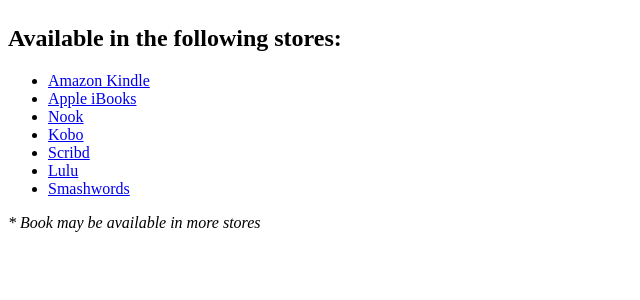
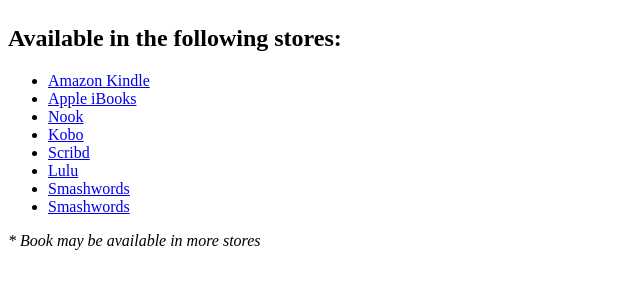
Before and after one commit to milos85vasic/Fundamental-Kotlin-Website, a Python web app: template FundamentalKotlin/website/templates/html/buy/buy.jinja2 in a window 1280 px wide. Shown: the part 222-522 px from the top of the page, without its empty margins (0-640 px from the left). Run offline with Jinja, Linux system fonts and the light colour scheme; the template is opened without the code that fills it, so the values that code supplies are empty.

Commit message:
Fundamental Kotlin Website - New store links.

```diff
--- a/FundamentalKotlin/website/templates/html/buy/buy.jinja2
+++ b/FundamentalKotlin/website/templates/html/buy/buy.jinja2
@@ -56,6 +56,9 @@
         <li>
             <a href="https://www.smashwords.com/books/view/885596" target="_blank" class="btn btn-big dark-green-bordered-btn btn-buy" title="Fundamental Kotlin on Smashwords.com">Smashwords</a>
         </li>
+        <li>
+            <a href="https://www.smashwords.com/books/byseries/35624" target="_blank" class="btn btn-big dark-green-bordered-btn btn-buy" title="Fundamental Kotlin series on Smashwords.com">Smashwords</a>
+        </li>
     </ul>
     <i>* Book may be available in more stores</i>
 </p>
```
